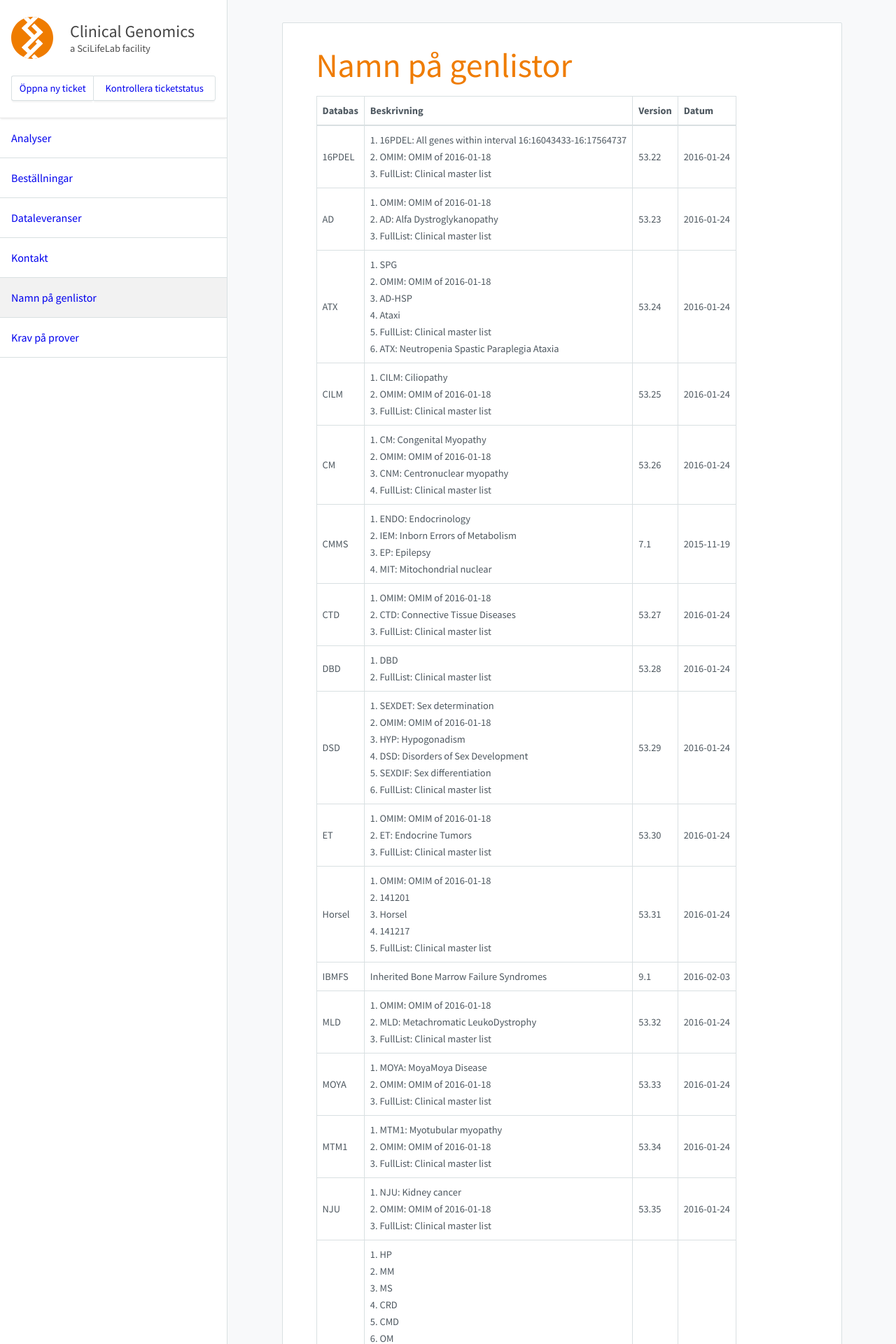
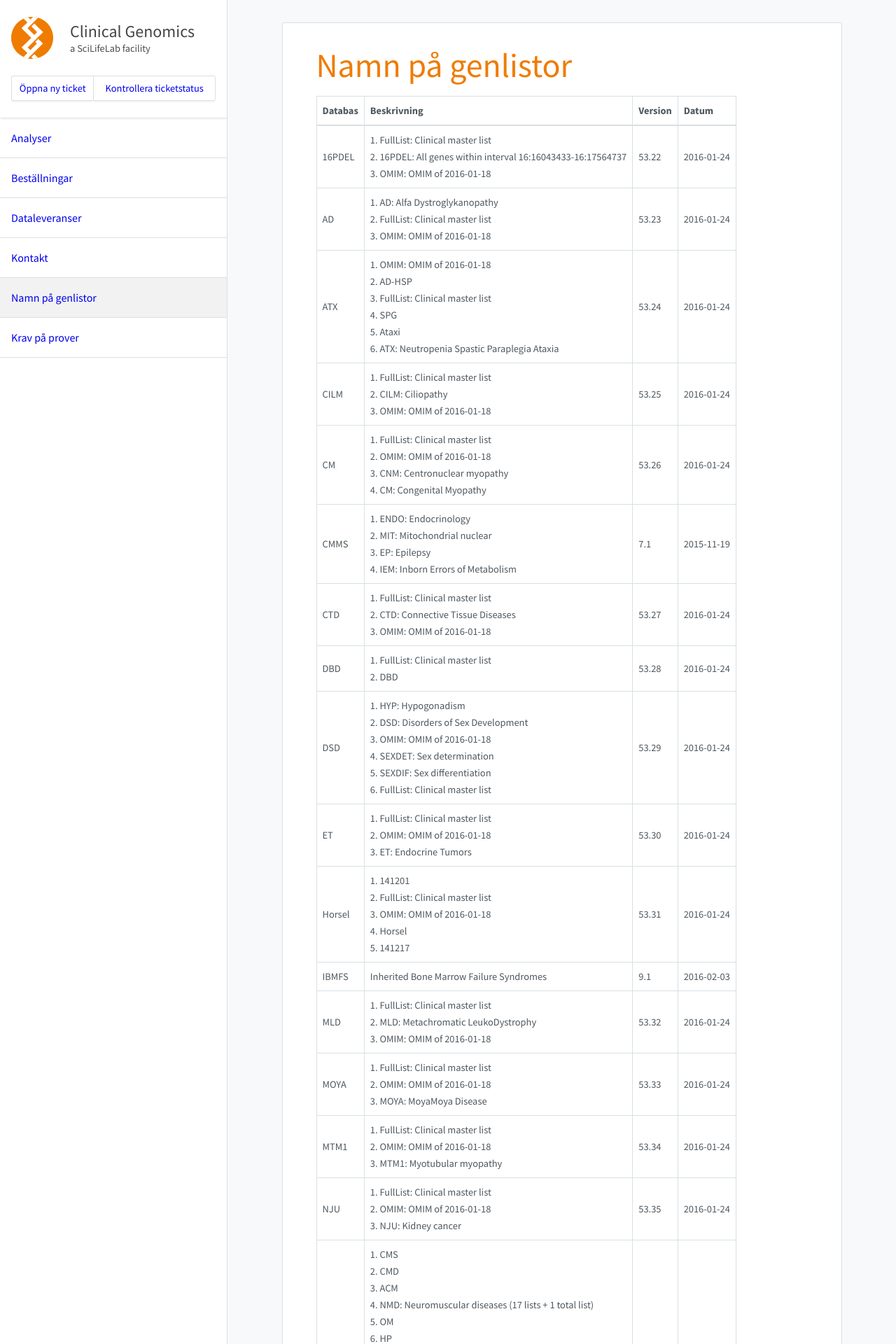
Before and after one commit to Clinical-Genomics/clinical-genomics.github.io, a Jekyll site: the page built from _topics/namnpagenlistor.md, in a window 1280 px wide. Shown: the top 1920 px of the page at 70% size. Built offline with Jekyll 4.4.1, drawn with Linux system fonts in a browser that asks for light colours; nearby versions of some CDN libraries; some of the changed text lies outside the part shown.

Commit message:
Update to cust000-Clinical_master_list.txt

```diff
--- a/_topics/namnpagenlistor.md
+++ b/_topics/namnpagenlistor.md
@@ -8,28 +8,28 @@
 
 |Databas|Beskrivning|Version|Datum|
 |---|---|---|---|
-|16PDEL|1. 16PDEL: All genes within interval 16:16043433-16:17564737<br />2. OMIM: OMIM of 2016-01-18<br />3. FullList: Clinical master list<br />|53.22|2016-01-24|
-|AD|1. OMIM: OMIM of 2016-01-18<br />2. AD: Alfa Dystroglykanopathy<br />3. FullList: Clinical master list<br />|53.23|2016-01-24|
-|ATX|1. SPG<br />2. OMIM: OMIM of 2016-01-18<br />3. AD-HSP<br />4. Ataxi<br />5. FullList: Clinical master list<br />6. ATX: Neutropenia Spastic Paraplegia Ataxia<br />|53.24|2016-01-24|
-|CILM|1. CILM: Ciliopathy<br />2. OMIM: OMIM of 2016-01-18<br />3. FullList: Clinical master list<br />|53.25|2016-01-24|
-|CM|1. CM: Congenital Myopathy<br />2. OMIM: OMIM of 2016-01-18<br />3. CNM: Centronuclear myopathy<br />4. FullList: Clinical master list<br />|53.26|2016-01-24|
-|CMMS|1. ENDO: Endocrinology<br />2. IEM: Inborn Errors of Metabolism<br />3. EP: Epilepsy<br />4. MIT: Mitochondrial nuclear<br />|7.1|2015-11-19|
-|CTD|1. OMIM: OMIM of 2016-01-18<br />2. CTD: Connective Tissue Diseases<br />3. FullList: Clinical master list<br />|53.27|2016-01-24|
-|DBD|1. DBD<br />2. FullList: Clinical master list<br />|53.28|2016-01-24|
-|DSD|1. SEXDET: Sex determination<br />2. OMIM: OMIM of 2016-01-18<br />3. HYP: Hypogonadism<br />4. DSD: Disorders of Sex Development<br />5. SEXDIF: Sex differentiation<br />6. FullList: Clinical master list<br />|53.29|2016-01-24|
-|ET|1. OMIM: OMIM of 2016-01-18<br />2. ET: Endocrine Tumors<br />3. FullList: Clinical master list<br />|53.30|2016-01-24|
-|Horsel|1. OMIM: OMIM of 2016-01-18<br />2. 141201<br />3. Horsel<br />4. 141217<br />5. FullList: Clinical master list<br />|53.31|2016-01-24|
+|16PDEL|1. FullList: Clinical master list<br />2. 16PDEL: All genes within interval 16:16043433-16:17564737<br />3. OMIM: OMIM of 2016-01-18<br />|53.22|2016-01-24|
+|AD|1. AD: Alfa Dystroglykanopathy<br />2. FullList: Clinical master list<br />3. OMIM: OMIM of 2016-01-18<br />|53.23|2016-01-24|
+|ATX|1. OMIM: OMIM of 2016-01-18<br />2. AD-HSP<br />3. FullList: Clinical master list<br />4. SPG<br />5. Ataxi<br />6. ATX: Neutropenia Spastic Paraplegia Ataxia<br />|53.24|2016-01-24|
+|CILM|1. FullList: Clinical master list<br />2. CILM: Ciliopathy<br />3. OMIM: OMIM of 2016-01-18<br />|53.25|2016-01-24|
+|CM|1. FullList: Clinical master list<br />2. OMIM: OMIM of 2016-01-18<br />3. CNM: Centronuclear myopathy<br />4. CM: Congenital Myopathy<br />|53.26|2016-01-24|
+|CMMS|1. ENDO: Endocrinology<br />2. MIT: Mitochondrial nuclear<br />3. EP: Epilepsy<br />4. IEM: Inborn Errors of Metabolism<br />|7.1|2015-11-19|
+|CTD|1. FullList: Clinical master list<br />2. CTD: Connective Tissue Diseases<br />3. OMIM: OMIM of 2016-01-18<br />|53.27|2016-01-24|
+|DBD|1. FullList: Clinical master list<br />2. DBD<br />|53.28|2016-01-24|
+|DSD|1. HYP: Hypogonadism<br />2. DSD: Disorders of Sex Development<br />3. OMIM: OMIM of 2016-01-18<br />4. SEXDET: Sex determination<br />5. SEXDIF: Sex differentiation<br />6. FullList: Clinical master list<br />|53.29|2016-01-24|
+|ET|1. FullList: Clinical master list<br />2. OMIM: OMIM of 2016-01-18<br />3. ET: Endocrine Tumors<br />|53.30|2016-01-24|
+|Horsel|1. 141201<br />2. FullList: Clinical master list<br />3. OMIM: OMIM of 2016-01-18<br />4. Horsel<br />5. 141217<br />|53.31|2016-01-24|
 |IBMFS|Inherited Bone Marrow Failure Syndromes|9.1|2016-02-03|
-|MLD|1. OMIM: OMIM of 2016-01-18<br />2. MLD: Metachromatic LeukoDystrophy<br />3. FullList: Clinical master list<br />|53.32|2016-01-24|
-|MOYA|1. MOYA: MoyaMoya Disease<br />2. OMIM: OMIM of 2016-01-18<br />3. FullList: Clinical master list<br />|53.33|2016-01-24|
-|MTM1|1. MTM1: Myotubular myopathy<br />2. OMIM: OMIM of 2016-01-18<br />3. FullList: Clinical master list<br />|53.34|2016-01-24|
-|NJU|1. NJU: Kidney cancer<br />2. OMIM: OMIM of 2016-01-18<br />3. FullList: Clinical master list<br />|53.35|2016-01-24|
-|NMD|1. HP<br />2. MM<br />3. MS<br />4. CRD<br />5. CMD<br />6. OM<br />7. DM<br />8. NM<br />9. CM: Congenital Myopathy<br />10. IC<br />11. ACM<br />12. OMIM: OMIM of 2016-01-18<br />13. CMS<br />14. HCM<br />15. MND<br />16. MD<br />17. HA<br />18. HMSN<br />19. OND<br />20. NMD: Neuromuscular diseases (17 lists + 1 total list)<br />21. FullList: Clinical master list<br />|53.36|2016-01-24|
-|OMIM|1. OMIM: OMIM of 2016-01-18<br />2. FullList: Clinical master list<br />|53.37|2016-01-24|
-|ORO|1. OMIM: OMIM of 2016-01-18<br />2. ORO: Oro-facial-digital syndrome<br />3. FullList: Clinical master list<br />|53.38|2016-01-24|
-|PAF1|1. OMIM: OMIM of 2016-01-18<br />2. PAF1: RNA polymerase II-associated factor<br />3. FullList: Clinical master list<br />|53.39|2016-01-24|
-|PID|1. PID: Primary Immune Deficiency<br />2. PIDCAD: PID Candidates<br />3. FullList: Clinical master list<br />|8.0|2016-02-02|
-|SCN|1. SCN: Neutropenia<br />2. OMIM: OMIM of 2016-01-18<br />3. FullList: Clinical master list<br />|53.40|2016-01-24|
-|SHANK1|1. SHANK1: SH3 and multiple ankyrin repeat domains 1<br />2. OMIM: OMIM of 2016-01-18<br />3. FullList: Clinical master list<br />|53.41|2016-01-24|
-|SKD|1. SKD: Skeletal dysplasia<br />2. OMIM: OMIM of 2016-01-18<br />3. FullList: Clinical master list<br />|53.42|2016-01-24|
+|MLD|1. FullList: Clinical master list<br />2. MLD: Metachromatic LeukoDystrophy<br />3. OMIM: OMIM of 2016-01-18<br />|53.32|2016-01-24|
+|MOYA|1. FullList: Clinical master list<br />2. OMIM: OMIM of 2016-01-18<br />3. MOYA: MoyaMoya Disease<br />|53.33|2016-01-24|
+|MTM1|1. FullList: Clinical master list<br />2. OMIM: OMIM of 2016-01-18<br />3. MTM1: Myotubular myopathy<br />|53.34|2016-01-24|
+|NJU|1. FullList: Clinical master list<br />2. OMIM: OMIM of 2016-01-18<br />3. NJU: Kidney cancer<br />|53.35|2016-01-24|
+|NMD|1. CMS<br />2. CMD<br />3. ACM<br />4. NMD: Neuromuscular diseases (17 lists + 1 total list)<br />5. OM<br />6. HP<br />7. FullList: Clinical master list<br />8. MD<br />9. MND<br />10. MS<br />11. IC<br />12. MM<br />13. NM<br />14. HMSN<br />15. CRD<br />16. OMIM: OMIM of 2016-01-18<br />17. DM<br />18. HCM<br />19. OND<br />20. CM: Congenital Myopathy<br />21. HA<br />|53.36|2016-01-24|
+|OMIM|1. FullList: Clinical master list<br />2. OMIM: OMIM of 2016-01-18<br />|53.37|2016-01-24|
+|ORO|1. FullList: Clinical master list<br />2. ORO: Oro-facial-digital syndrome<br />3. OMIM: OMIM of 2016-01-18<br />|53.38|2016-01-24|
+|PAF1|1. FullList: Clinical master list<br />2. OMIM: OMIM of 2016-01-18<br />3. PAF1: RNA polymerase II-associated factor<br />|53.39|2016-01-24|
+|PID|1. FullList: Clinical master list<br />2. PID: Primary Immune Deficiency<br />3. PIDCAD: PID Candidates<br />|8.0|2016-02-02|
+|SCN|1. FullList: Clinical master list<br />2. OMIM: OMIM of 2016-01-18<br />3. SCN: Neutropenia<br />|53.40|2016-01-24|
+|SHANK1|1. FullList: Clinical master list<br />2. OMIM: OMIM of 2016-01-18<br />3. SHANK1: SH3 and multiple ankyrin repeat domains 1<br />|53.41|2016-01-24|
+|SKD|1. FullList: Clinical master list<br />2. OMIM: OMIM of 2016-01-18<br />3. SKD: Skeletal dysplasia<br />|53.42|2016-01-24|
 |mtDNA|Mitochondrial DNA|8.0|2015-11-30|
```
